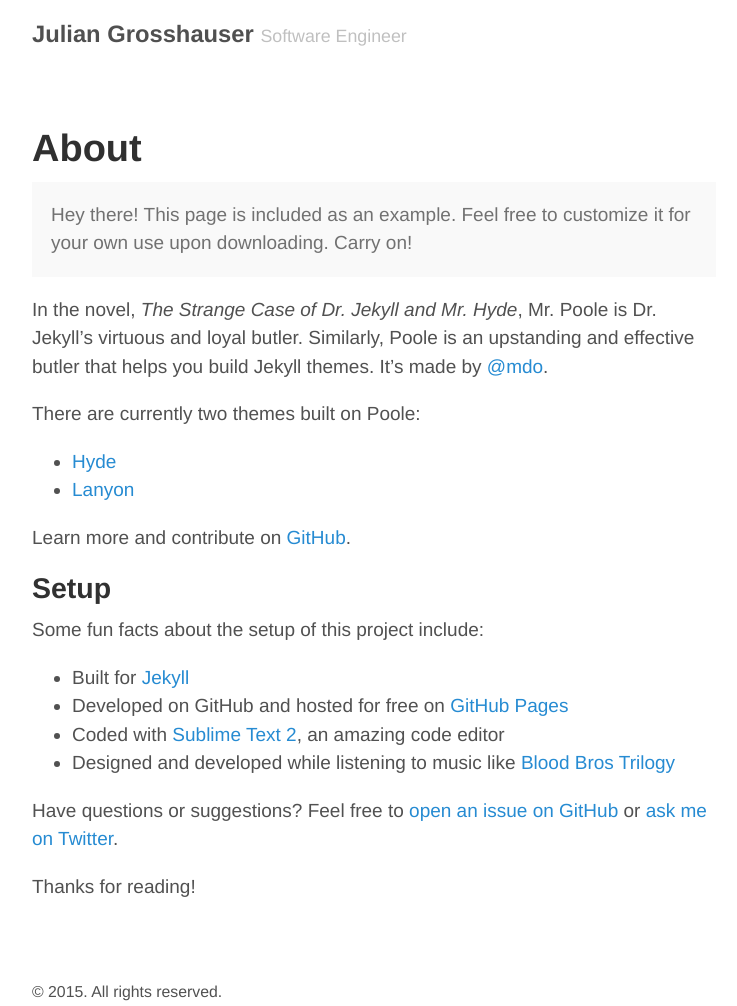
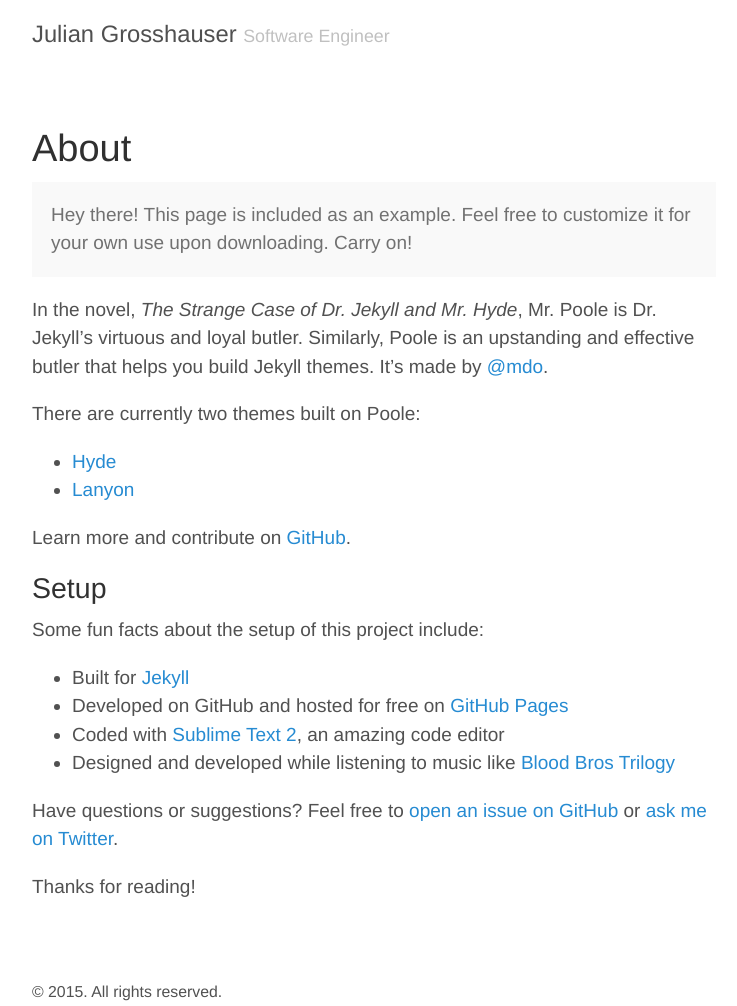
Before and after one commit to juliangrosshauser/Blog, a Jekyll site: the page built from about.md, in a window 1280 px wide. Shown: the whole page, without its empty margins (266-1003 px from the left). Built offline with Jekyll 4.4.1, drawn with Linux system fonts in a browser that asks for light colours.

Commit message:
Give headlines 'medium' font weight

```diff
--- a/public/css/custom.css
+++ b/public/css/custom.css
@@ -6,3 +6,7 @@ html {
     font-size: 19px;
   }
 }
+
+h1, h2, h3, h4, h5, h6 {
+  font-weight: 500;
+}
```
